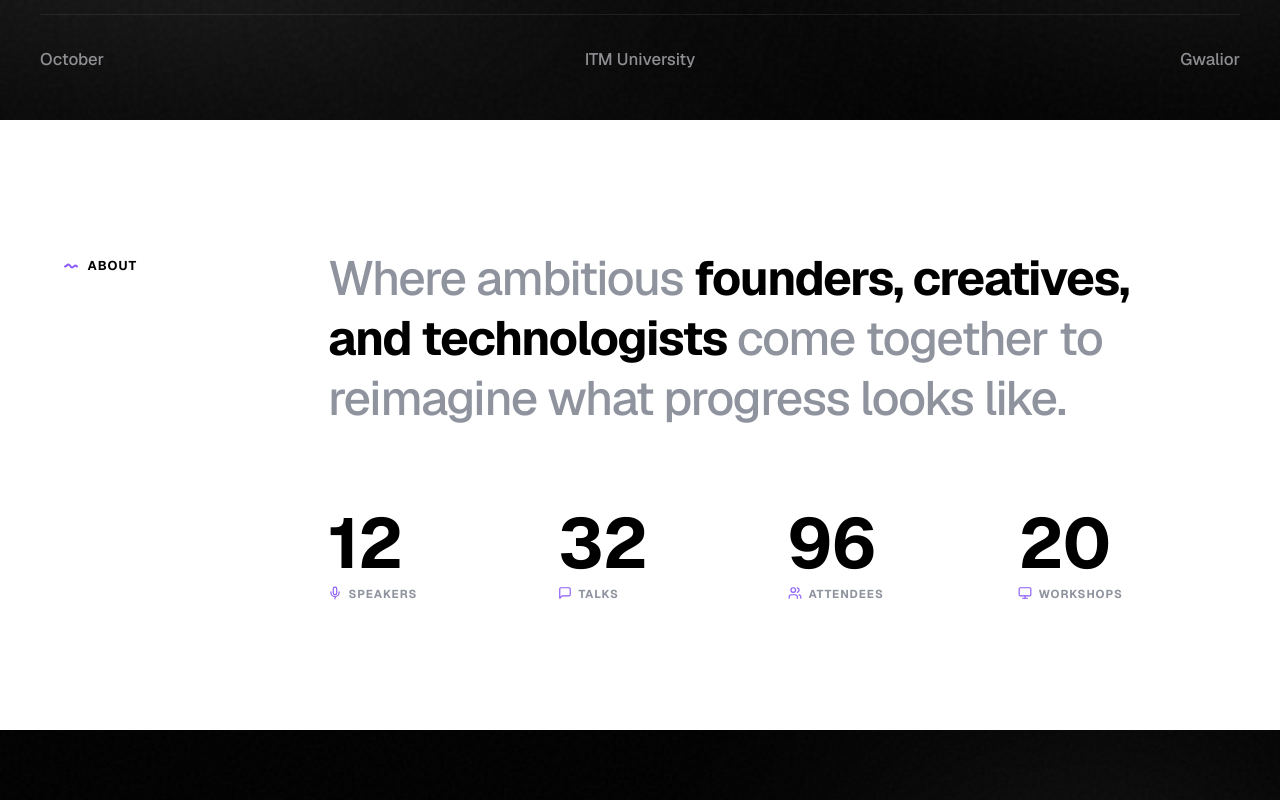
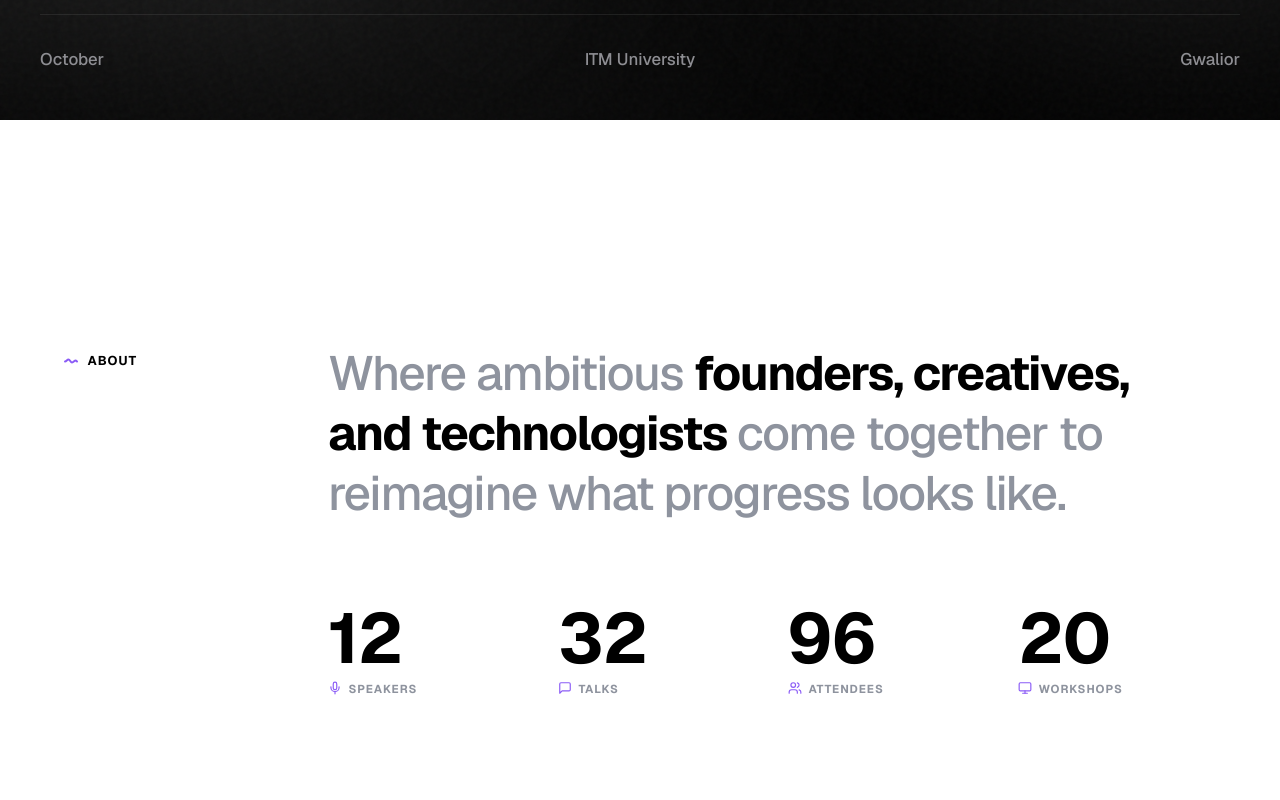
Before and after one commit to dotrwt/MPYS, a Next.js app: page / in a window 1280 px wide. Shown: the part 680-1480 px from the top of the page. Built offline with nearby package versions, Linux system fonts and the light colour scheme.

Commit message:
Update about section to cover full screen height

```diff
--- a/components/home/home.css
+++ b/components/home/home.css
@@ -308,6 +308,10 @@
   color: #000000;
   padding: 8rem 4rem;
   width: 100%;
+  min-height: 100vh;
+  min-height: 100dvh;
+  display: flex;
+  align-items: center;
   box-sizing: border-box;
 }
 
```
